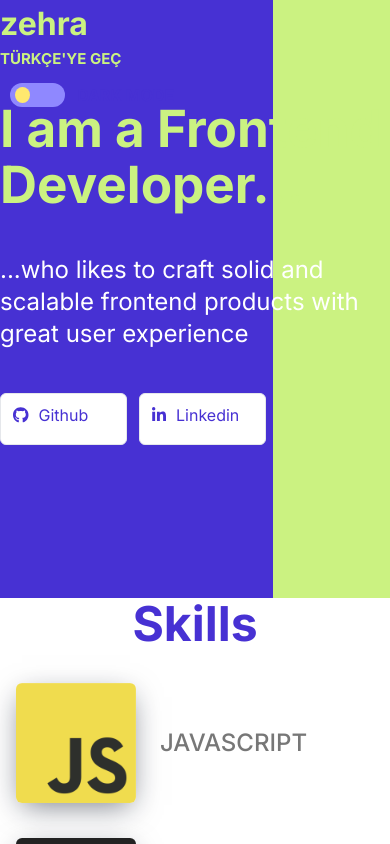
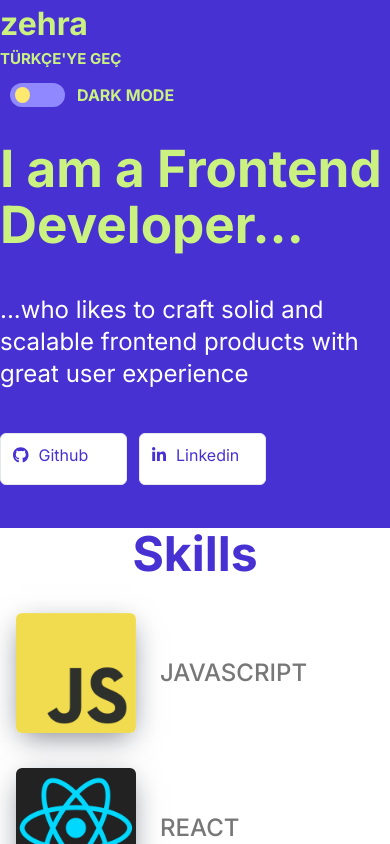
Before and after one commit to zehraBal/S12-FSWEB-FRONTEND-CHALLENGE, a React (Vite) app in the folder personalWebSite/: page / in a window 390 px wide. Shown: the top 844 px of the page. Built offline with nearby package versions, Linux system fonts and the light colour scheme.

Commit message:
responsive styling corrected

```diff
--- a/personalWebSite/src/components/Footer.jsx
+++ b/personalWebSite/src/components/Footer.jsx
@@ -28,8 +28,8 @@ export default function Footer() {
   };
 
   return (
-    <footer className="w-screen max-h-[454px] bg-[#F9F9F9] flex justify-center items-center dark:bg-[#252128] ">
-      <div className="max-w-[483px] h-[290px] flex flex-col justify-between items-center">
+    <footer className="w-screen max-h-[454px] bg-[#F9F9F9] flex justify-center items-center dark:bg-[#252128]  ">
+      <div className="max-w-[483px] max-h-[290px] flex flex-col justify-between items-center">
         <div className="w-full cursor-pointer" onClick={handleShowForm}>
           <h1 className="font-bold text-[47px] leading-[72px] text-[#4731D3] dark:text-[#8F88FF]">
             {info.title}{" "}
@@ -63,6 +63,7 @@ export default function Footer() {
             icon={faInstagram}
           />
         </div>
+        <span></span>
       </div>
       {showForm && <ContactForm handleClose={handleCloseForm} />}
     </footer>
--- a/personalWebSite/src/components/Header.jsx
+++ b/personalWebSite/src/components/Header.jsx
@@ -47,7 +47,7 @@ export default function Header() {
         >
           {language === "tr" ? "SWITCH TO ENGLISH" : "TÜRKÇE'YE GEÇ"}
         </div>
-        <div className="text-[#4731D3] font-bold flex justify-center items-center gap-3 max-sm:m-0">
+        <div className="text-[#4731D3] font-bold flex justify-center items-center gap-3 max-sm:m-0 max-sm:text-[#CBF281] ">
           <div className="container-switch">
             <label className="switch">
               <input
--- a/personalWebSite/src/components/Summary.jsx
+++ b/personalWebSite/src/components/Summary.jsx
@@ -3,7 +3,7 @@ import SummaryContent from "./SummaryContent";
 
 export default function Summary() {
   return (
-    <div className="w-screen max-h-[671px] bg-bgr-background flex  flex-wrap justify-center items-center dark:bg-dark-background max-md:justify-start">
+    <div className="w-screen max-h-[671px] bg-bgr-background flex  flex-wrap justify-center items-center dark:bg-dark-background max-lg:justify-start max-sm:bg-none max-sm:bg-custom-purple ">
       <Header />
       <SummaryContent />
     </div>
--- a/personalWebSite/src/components/SummaryContent.jsx
+++ b/personalWebSite/src/components/SummaryContent.jsx
@@ -23,7 +23,7 @@ export default function SummaryContent() {
   };
 
   return (
-    <div className=" max-w-[955px] h-[375.89px] flex  gap-[83px] mb-[150px] max-md:flex-col">
+    <div className=" max-w-[955px] h-[375.89px] flex  gap-[83px] mb-[150px] max-md:flex-col max-sm:my-10">
       <div className="max-w-[530px] h-[375px] text-left flex flex-col justify-between flex-wrap gap-[83px ]  ">
         <h1 className="text-[#CBF281] font-bold mt-7">{sum.sumTitle}</h1>
         <p className="text-white text-2xl font-normal ">{sum.sumContent}</p>
--- a/personalWebSite/tailwind.config.js
+++ b/personalWebSite/tailwind.config.js
@@ -8,6 +8,10 @@ export default {
         "bgr-background": "linear-gradient(to right, #4731D3 70%, #CBF281 70%)",
         "dark-background":
           "linear-gradient(to right, #171043 70%, #1A210B 70%)",
+        none: "none",
+      },
+      backgroundColor: {
+        "custom-purple": "#4731D3",
       },
       boxShadow: {
         custom1: "  0px 8px 28px -6px #0b12238f",
```
